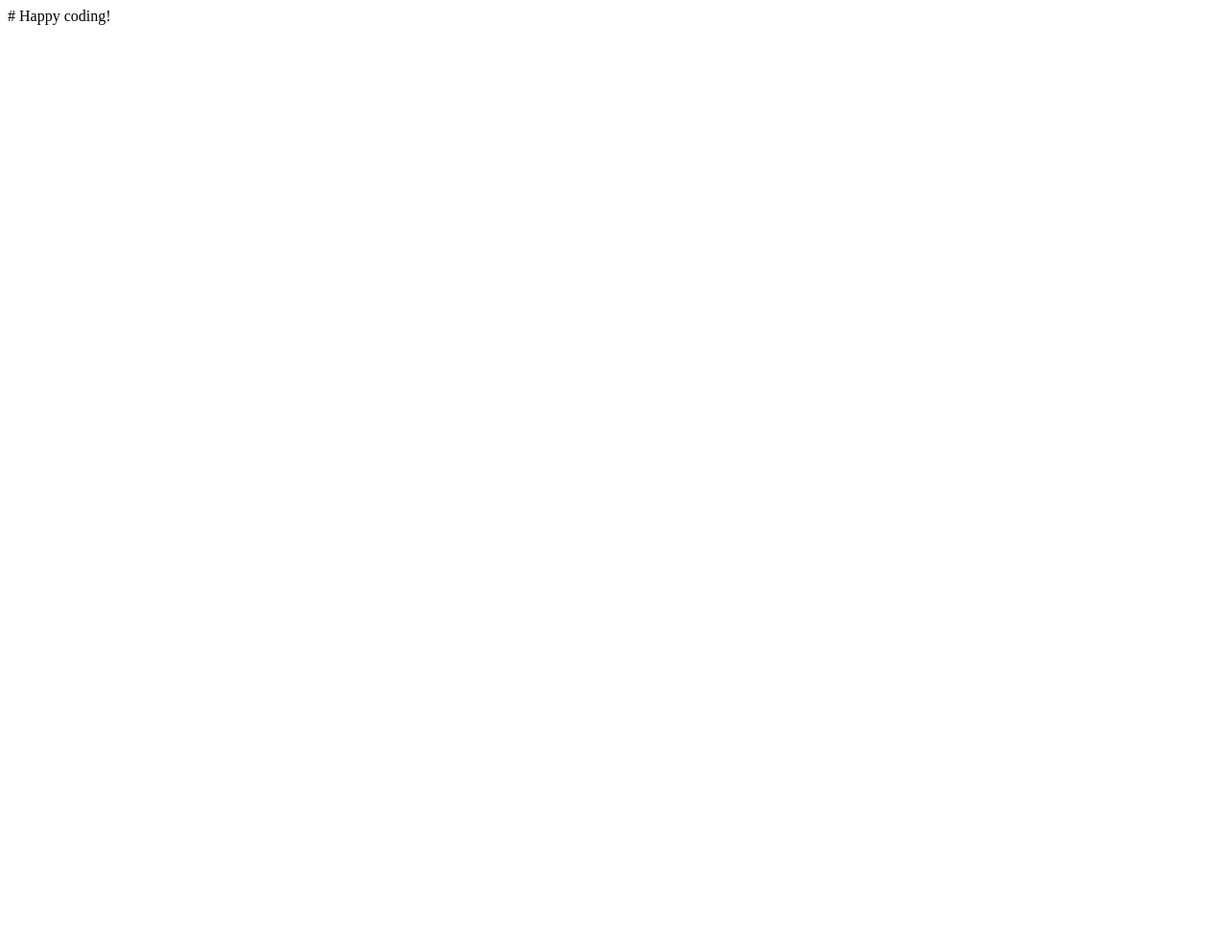
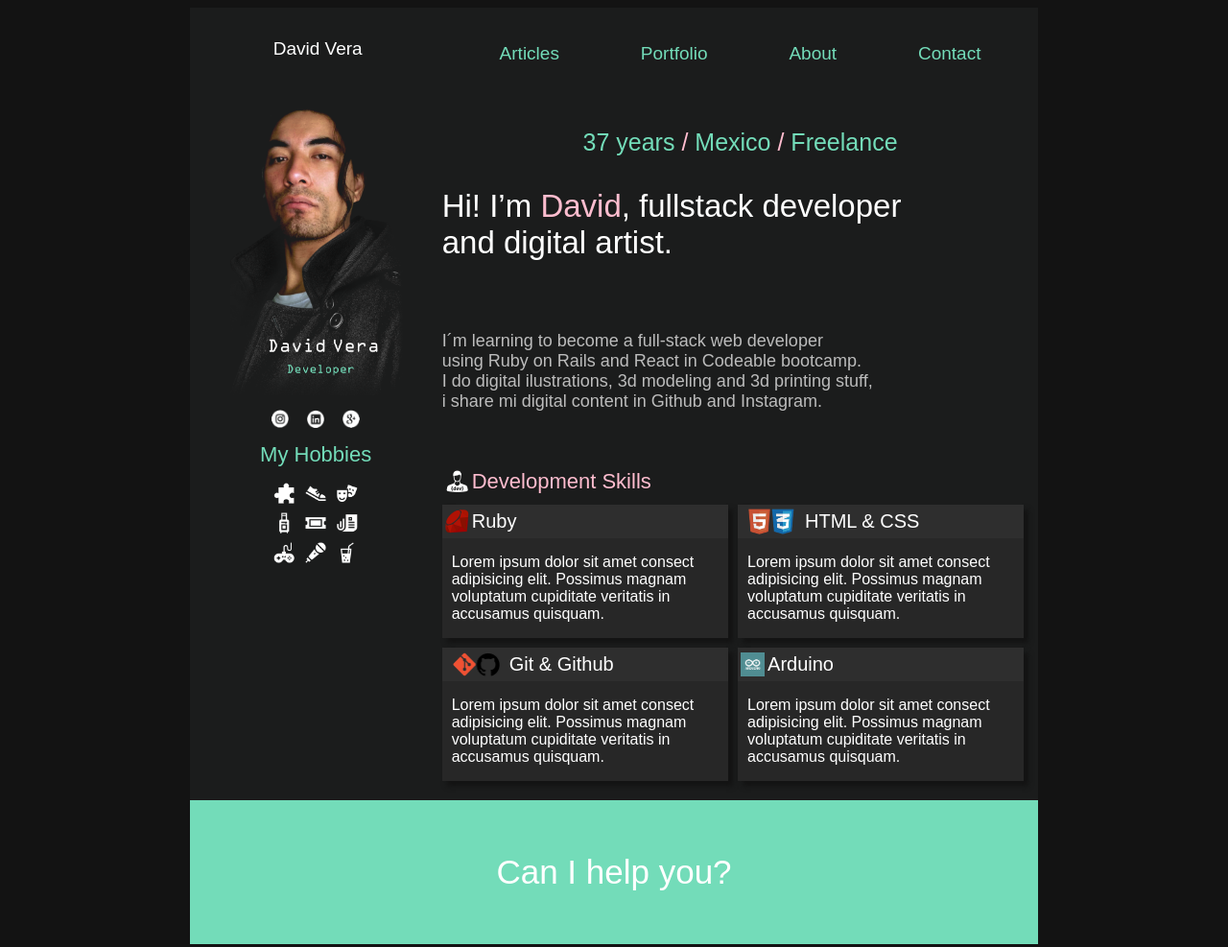
Before and after one commit to codeableorg/building-my-portfolio-1-killyvera, a plain HTML site: page index.html in a window 1280 px wide. Shown: the whole page at 96% size. Before the commit the page ends 800 px from the top, so only its background shows below. Drawn offline with Linux system fonts and the light colour scheme.

Commit message:
first concept portfolio

```diff
--- /dev/null
+++ b/css/reset.css
@@ -0,0 +1,75 @@
+
+/* Box sizing rules */
+*,
+*::before,
+*::after {
+  box-sizing: border-box;
+}
+
+/* Remove default margin */
+body,
+h1,
+h2,
+h3,
+h4,
+p,
+figure,
+blockquote,
+dl,
+dd {
+  margin: 0;
+}
+
+/* Remove list styles on ul, ol elements with a list role, which suggests default styling will be removed */
+ul[role="list"],
+ol[role="list"] {
+  list-style: none;
+}
+
+/* Set core root defaults */
+html:focus-within {
+  scroll-behavior: smooth;
+}
+
+/* Set core body defaults */
+body {
+  min-height: 100vh;
+  text-rendering: optimizeSpeed;
+  line-height: 1.5;
+}
+
+/* A elements that don't have a class get default styles */
+a:not([class]) {
+  text-decoration-skip-ink: auto;
+}
+
+/* Make images easier to work with */
+img,
+picture {
+  max-width: 100%;
+  display: block;
+}
+
+/* Inherit fonts for inputs and buttons */
+input,
+button,
+textarea,
+select {
+  font: inherit;
+}
+
+/* Remove all animations, transitions and smooth scroll for people that prefer not to see them */
+@media (prefers-reduced-motion: reduce) {
+  html:focus-within {
+    scroll-behavior: auto;
+  }
+
+  *,
+  *::before,
+  *::after {
+    animation-duration: 0.01ms !important;
+    animation-iteration-count: 1 !important;
+    transition-duration: 0.01ms !important;
+    scroll-behavior: auto !important;
+  }
+}
--- /dev/null
+++ b/css/style.css
@@ -0,0 +1,300 @@
+.nav-header{
+    font-family: 'OCR-A BT', sans-serif;
+    max-width: 70%;
+
+}
+
+.nav{
+    background-color: #1b1c1c;
+    display: flex;
+    justify-content: space-between;
+    margin: 0 auto;
+}
+
+.nav-e{
+    background-color: #1b1c1c;
+    border: none;
+    text-decoration: none;
+    font-size:19px;
+    display: inline-block;
+    margin: 7px 10px;
+    padding: 10px 15px;
+    cursor: pointer;
+    text-align: center;
+
+}
+
+.nav-e:hover{
+    background-color: #73dcb9;
+    color: #fff;
+}
+
+.my-name{
+    background-color: #1b1c1c;
+    border: none;
+    font-size:19px;
+    margin: 4px 2px;
+    text-decoration: none;
+    cursor: pointer;
+    padding-left: 10px;
+
+}
+
+.bio1{
+    font-family: 'OCR-A BT', sans-serif;
+}
+
+.--green{
+    color: #73dcb9;
+}
+
+.--pink{
+    color: #ffbdcf;
+}
+
+.--white{
+    color: #fff
+}
+
+.--gray{
+    color:#bcbcbc;
+}
+
+.menu{
+    display: flex;
+    justify-content: space-around;
+    flex-direction: row;
+}
+
+@media only screen and (max-width:1270px){
+    .my-photo{
+        display: none;
+    }
+    .nav-header{
+        max-width: 100%;
+    }
+
+    .c2{
+        flex-direction: column;
+    }
+    .my-icons{
+        display:none;
+    }
+    .my-name{
+        display: none;
+    }
+    .c1{
+        padding: 0px 0px !important;
+    }
+    .c3{
+        padding: 0px 10px !important;
+    }
+    .grid-layout{
+        width: 100% !important;
+    }
+    .hi-im{
+        text-align: center;
+    }
+
+    .about{
+        text-align: center;
+    }
+}
+
+@media only screen and (min-width:1270px){
+    .icon-container{
+        display:none !important;
+    }
+
+}
+@media only screen and (max-width:1500px)and(min-width:701px){
+    .icon-container{
+        display: none;
+    }
+}
+
+.grid-layout{
+    background-color: #1b1c1c;
+    display: grid;
+    grid-template-columns: auto auto;
+    width: 70%;
+    margin: 0 auto;
+
+
+
+}
+
+.my-photo {
+    padding-left:5px;
+    max-width: 70%;
+    height: auto;
+  }
+  .full{
+      display: inline-block;
+  }
+.icon{
+    margin: 0 auto;
+    height: auto;
+    max-width: 70%;
+    display: flex;
+    justify-content: center;
+}
+
+.icon-container{
+    display:flex;
+
+
+}
+
+body{
+    background-color: #131313;
+}
+
+.c1{
+    display: flex;
+    padding: 20px 10px;
+    justify-content: center;
+}
+
+.c2{
+    display:flex;
+    padding-top: 20px;
+    padding-bottom: 10px;
+    justify-content: space-evenly;
+}
+
+.c3{
+    display: flex;
+    justify-content: center;
+}
+
+.c4{
+    padding-bottom: 20px;
+}
+.c5{
+    grid-column: 1/2;
+}
+
+.fast-basics{
+    margin: 0 auto;
+    padding-top: 40px;
+    font-size: 25px;
+    text-align: center;
+}
+.hi-im{
+    font-size: 33px;
+}
+.about{
+    padding-top: 40px;
+    font-size:18px;
+}
+.about-me{
+
+}
+.photo-icons{
+
+
+}
+.icons{
+    display: flex;
+    justify-content: center;
+
+}
+.my-icons{
+    max-width: 35%;
+    height: auto;
+}
+
+.skills-container{
+    display: grid;
+    justify-content: flex-start;
+    grid-template-columns: repeat(2,1fr);
+    column-gap: 10px;
+    row-gap: 10px;
+    padding-right: 15px;
+    padding-top: 40px;
+
+}
+
+.skill-box{
+    background-color:#272727;
+    box-shadow: 5px 5px 5px rgb(19, 19, 19);
+}
+
+.develop-icons{
+    width: 25px;
+    height:auto;
+    padding: 2px 3px;
+
+}
+.develop-icons2{
+    width: 50px;
+    height:auto;
+    padding: 10px 10px;
+
+}
+
+.header-skills{
+    background-color: #2e2e2e;
+    display: flex;
+    justify-content: flex-start;
+    font-size:20px;
+    align-items: center;
+    margin: 0 auto;
+    height: 35px;
+
+}
+
+.title-skills{
+    margin: 0 auto;
+    padding-top: 5px;
+    padding-bottom: 5px;
+}
+.content-skills{
+    padding-left: 10px;
+    padding-right: 10px;
+}
+
+.develop-header{
+    display: flex;
+    font-size: 22px;
+    align-items: center;
+}
+.develop-header-text{
+    margin: 0 auto;
+}
+.hobbies-icons{
+    max-width: 35%;
+    height: auto;
+}
+.hobbies-title{
+    font-size:22px;
+    text-align: center;
+    margin: 0 auto;
+    padding-top:15px;
+    padding-bottom:10px;
+}
+.hobbies-container{
+    display:flex;
+}
+.icons-container{
+    display: flex;
+    justify-content: center;
+    padding-bottom: 20px;
+}
+
+.title-hobbies-container{
+}
+
+.footer{
+    margin: 0 auto;
+    background-color: #73dcb9;
+    width: 70%;
+    padding-bottom: 20px;
+    padding-top: 20px;
+}
+
+.text-footer{
+    font-size: 35px;
+    text-align: center;
+}
--- a/index.html
+++ b/index.html
@@ -1 +1,142 @@
-# Happy coding!
+<!DOCTYPE html>
+<html lang="en">
+<head>
+    <meta charset="UTF-8">
+    <meta http-equiv="X-UA-Compatible" content="IE=edge">
+    <meta name="viewport" content="width=device-width, initial-scale=1.0">
+    <link rel="stylesheet" href="css/style.css" />
+
+    <title>Document</title>
+</head>
+<body>
+        <div class="grid-layout">
+            <header class = "c1">
+                <button class= "my-name bio1 --white --bc-color" href="#">David Vera</button>
+            </header>
+            <div>
+                <nav class = "c2">
+                <button class= "nav-e bio1 --green" href="#">Articles</button>
+                <button class= "nav-e bio1 --green" href="#">Portfolio</button>
+                <button class= "nav-e bio1 --green" href="#">About</button>
+                <button class= "nav-e bio1 --green" href="#">Contact</button>
+            </nav>
+            </div>
+            <div class = "c3">
+                <div class="photo-icons">
+                    <div class="icons" >
+                        <img class= "my-photo" src="images\portrait_full.png" alt="">
+                    </div>
+                    <div class= "icons">
+                        <img  class= "my-icons" src="images/icons.png" alt="">
+                    </div>
+                    <div class= "hobbies-container">
+                        <div class="title-hobbies-container">
+                        <p class=" bio1 hobbies-title --green ">My Hobbies</p>
+                        <div class="icons-container">
+                            <img class="hobbies-icons" src="images/hobbies.png" alt="">
+                        </div>
+                    </div>
+                    </div>
+                    </div>
+
+            </div>
+            <div class = "c4">
+                <div class = "c3">
+                    <div class = "icon-container">
+                        <div>
+                            <img class= "icon" src="images\icons-v.png" alt="">
+                        </div>
+                    <img class= "icon" src="images\portrait_icon.png" alt="">
+                </div>
+                </div>
+            <div class= "about-me">
+              <p class="bio1 fast-basics">
+                    <span class = "--green" >37 years</span>
+                    <span class = "--pink">/</span>
+                    <span class = "--green" >Mexico</span>
+                    <span class= "--pink" >/</span>
+                    <span class = "--green">Freelance</span>
+              </p>
+
+              <p class="bio1 hi-im">
+            <span class= "--white" >Hi! I’m</span>  <span class = "--pink">David</span><span class="--white" >, fullstack developer <br> and digital artist.</span>
+              </p>
+              <p class= "bio1 about --gray ">
+                I´m learning to become a full-stack web developer <br>
+                using Ruby on Rails and React in Codeable bootcamp.<br> I do digital ilustrations,
+                3d modeling and 3d printing stuff, <br> i share mi digital content in Github and Instagram. <br>
+              </p>
+              <div class="skills-container bio1">
+
+                <div class= "develop-header">
+                    <img  class="develop-icons" src="images\develop.png" alt="">
+                    <div class="" >
+                    <p class="bio1 develop-header-text --pink">
+                        Development Skills
+                    </p>
+                    </div>
+                </div>
+
+                <div>
+
+                </div>
+
+              <div class= "skill-box">
+                  <div class = "header-skills --white" >
+                  <img class = "develop-icons" src="images\ruby_icon.png" alt="">
+                  <div>
+                      <p class= "title-skills">Ruby</p>
+                      </div>
+                </div>
+                  <p class= "content-skills --white">
+                    Lorem ipsum dolor sit amet consect adipisicing elit. Possimus magnam voluptatum cupiditate veritatis in accusamus quisquam.
+                  </p>
+              </div>
+
+              <div class= "skill-box">
+                <div class = "header-skills --white" >
+                <img class = "develop-icons2" src="images\html_css_icon.png" alt="">
+                <div>
+                    <p class= "title-skills">HTML & CSS</p>
+                    </div>
+              </div>
+                <p class= "content-skills --white">
+                  Lorem ipsum dolor sit amet consect adipisicing elit. Possimus magnam voluptatum cupiditate veritatis in accusamus quisquam.
+                </p>
+            </div>
+            <div class= "skill-box">
+                <div class = "header-skills --white" >
+                <img class = "develop-icons2" src="images\git_github_icon.png" alt="">
+                <div>
+                    <p class= "title-skills">Git & Github</p>
+                    </div>
+              </div>
+                <p class= "content-skills --white">
+                  Lorem ipsum dolor sit amet consect adipisicing elit. Possimus magnam voluptatum cupiditate veritatis in accusamus quisquam.
+                </p>
+            </div>
+            <div class= "skill-box">
+                <div class = "header-skills --white" >
+                <img class = "develop-icons" src="images\arduino-int.png" alt="">
+                <div>
+                    <p class= "title-skills">Arduino</p>
+                    </div>
+              </div>
+                <p class= "content-skills --white">
+                  Lorem ipsum dolor sit amet consect adipisicing elit. Possimus magnam voluptatum cupiditate veritatis in accusamus quisquam.
+                </p>
+            </div>
+        </div>
+
+                  </div>
+            </div>
+        </div>
+        <footer class="footer">
+            <div class = "text-footer-container">
+                <p class = " bio1 text-footer --white">
+                    Can I help you?
+                </p>
+            </div>
+        </footer>
+</body>
+</html>
```
Also changed, not shown: html/notes.html (added, +29 -0 lines), css/notes.css (added), images/arduino-int.png (added), images/codeando-en-dubai-con-pach.jpg (added), images/develop.png (added), images/git_github_icon.png (added), images/hobbies.png (added), images/html_css_icon.png (added), images/icons-v.PNG (added), images/icons.PNG (added), images/portrait_full.png (added), images/portrait_icon.png (added), images/ruby_icon.png (added), images/sin laps.jpg (added), 1 other file.
